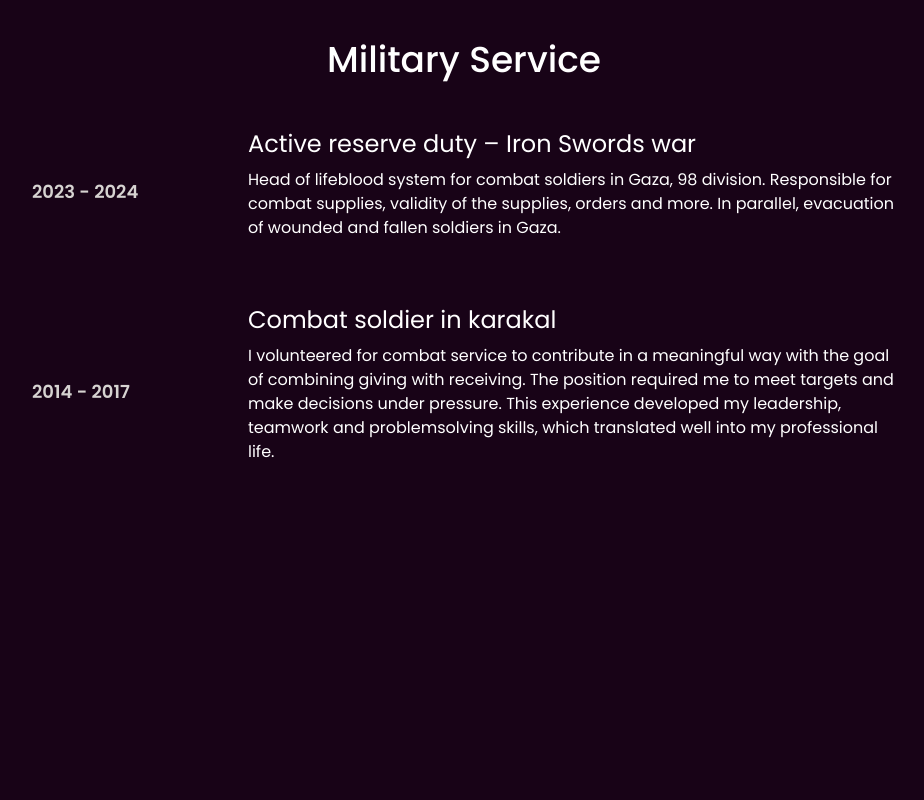
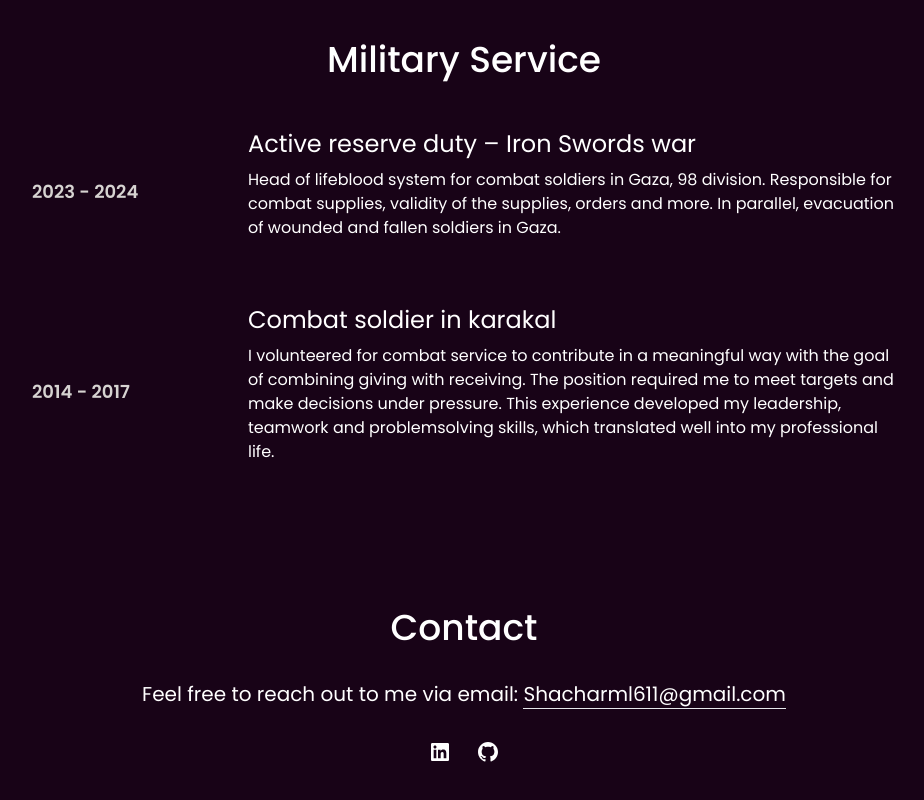
Before and after one commit to shacharml/portfolio-website, a React (Vite) app: page / in a window 1280 px wide. Shown: the part 3524-4324 px from the top of the page, without its empty margins (176-1100 px from the left). Before the commit the page ends 4068 px from the top, so only its background shows below. Built offline with nearby package versions, Linux system fonts and the light colour scheme.

Commit message:
Add Contact component

```diff
--- a/src/App.jsx
+++ b/src/App.jsx
@@ -1,3 +1,4 @@
+import Contact from "./components/Contact";
 import Education from "./components/Education";
 import Experience from "./components/Experience";
 import Hero from "./components/Hero";
@@ -19,6 +20,7 @@
         <Experience/>
         <Education/>
         <Military/>
+        <Contact/>
       </div>
     </main>
   );
--- /dev/null
+++ b/src/components/Contact.jsx
@@ -0,0 +1,41 @@
+import { RiGithubFill, RiLinkedinBoxFill } from "@remixicon/react";
+import React, { useRef } from "react";
+
+const Contact = () => {
+  const contactRef = useRef(null);
+  return (
+    <section className="py-16" id="contact" ref={contactRef}>
+      <div className="px-4 text-center">
+        <h2 className="mb-8 text-3xl font-medium lg:text-4xl">Contact</h2>
+        <p className="mb-4 text-lg lg:text-xl">
+          Feel free to reach out to me via email:{" "}
+          <a href="mailto:Shacharml611@gmail.com" className="border-b">
+            Shacharml611@gmail.com
+          </a>
+        </p>
+        <div className="mt-8 flex justify-center space-x-6">
+          <a
+            href="https://www.linkedin.com/in/shachar-males-b69004215/"
+            target="_blank"
+            rel="noopener noreferrer"
+            className="contact-icon"
+            aria-label="Visit my LinkdIn profile"
+          >
+            <RiLinkedinBoxFill className="text-3xl" />
+          </a>
+          <a
+            href="https://github.com/shacharml"
+            target="_blank"
+            rel="noopener noreferrer"
+            className="contact-icon"
+            aria-label="Visit my GitHub profile"
+          >
+            <RiGithubFill className="text-3xl" />
+          </a>
+        </div>
+      </div>
+    </section>
+  );
+};
+
+export default Contact;
```
